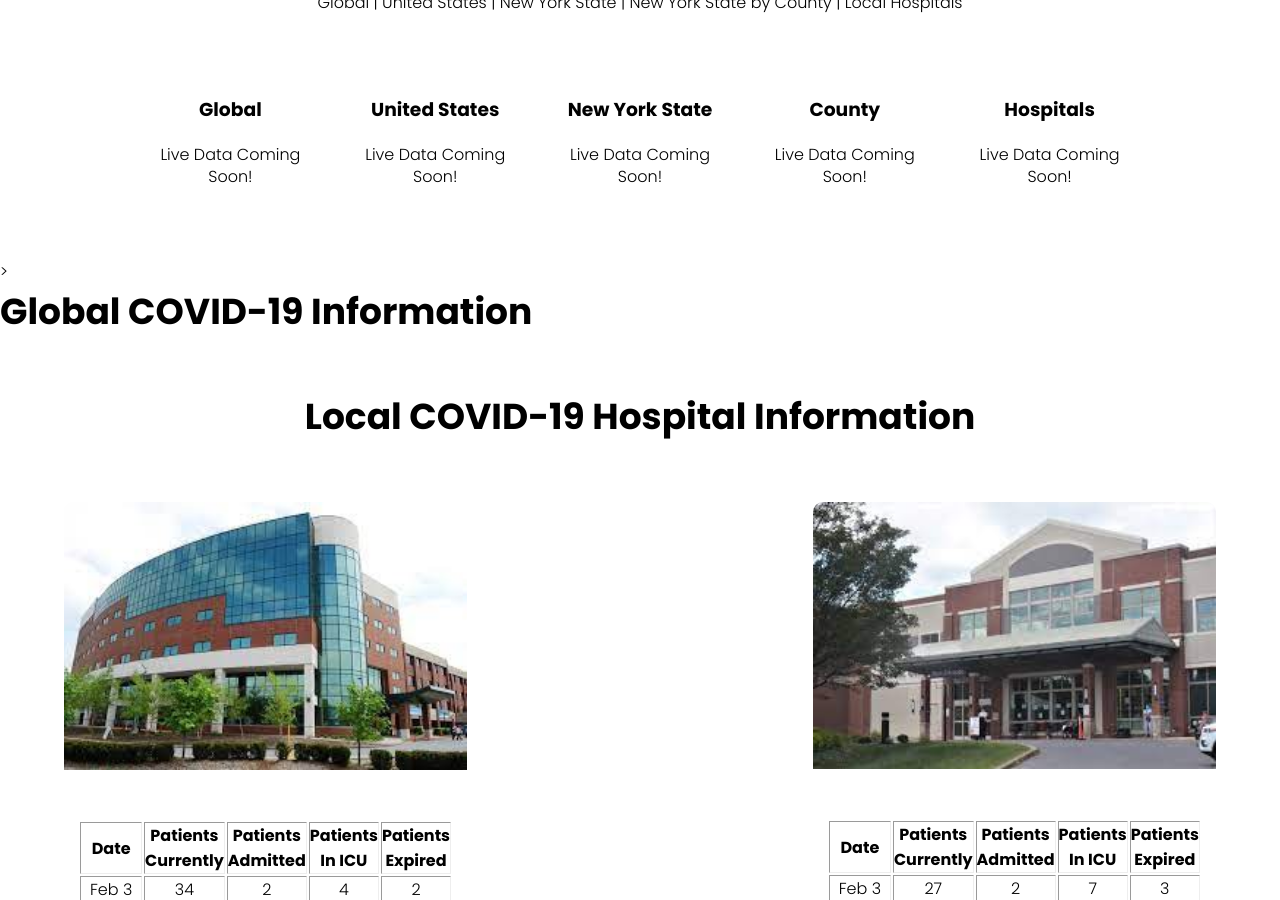
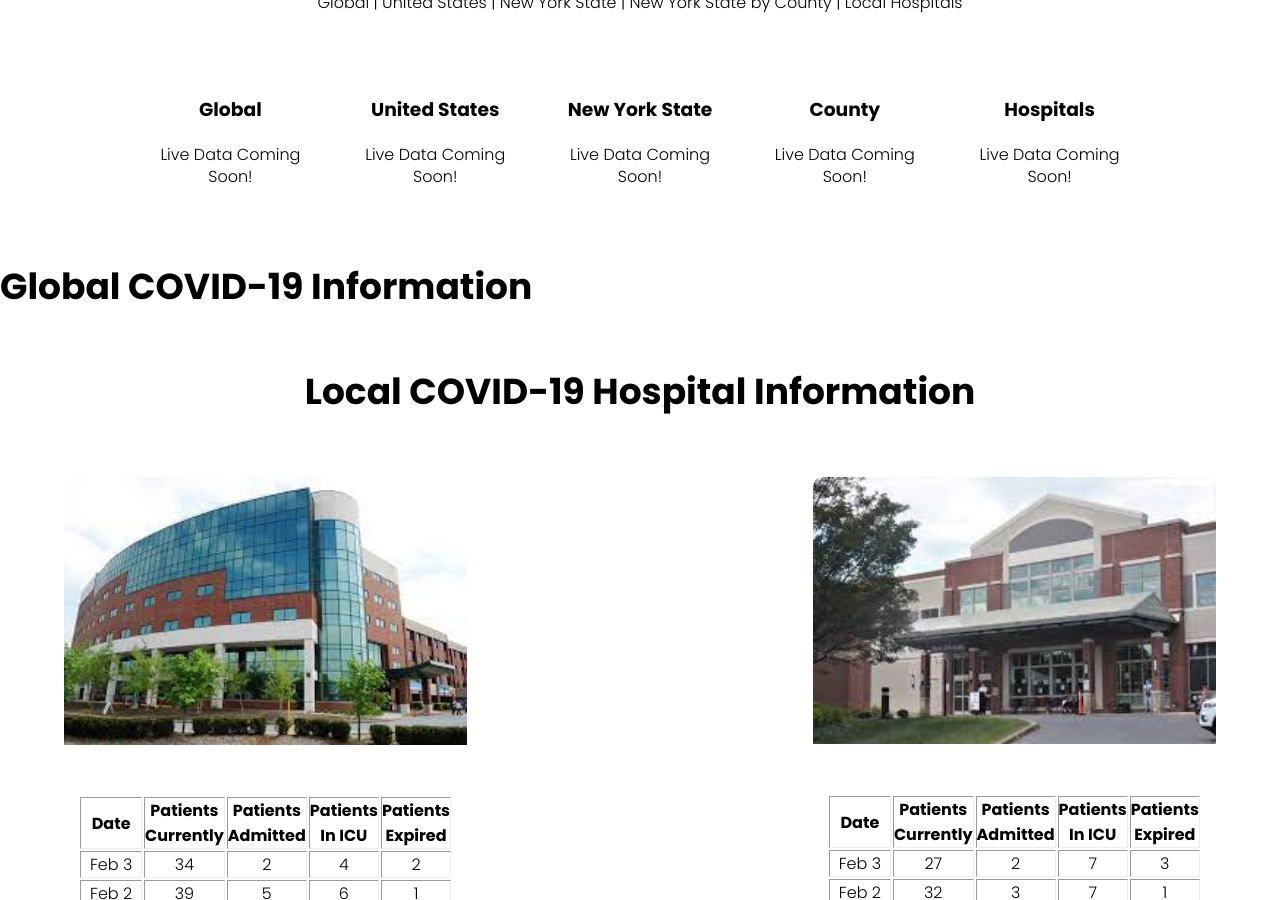
Before and after one commit to Pasin3ru/Tracking-COVID-19, a Jekyll site: the page built from index.html, in a window 1280 px wide and 900 px high, scrolled down 1023 px. Built offline with Jekyll 4.4.1, drawn with Linux system fonts in a browser that asks for light colours.

Commit message:
Fix mistake

```diff
--- a/index.html
+++ b/index.html
@@ -28,7 +28,7 @@
             <p>Live Data Coming Soon!</p>
         </div>
     </div>
-</section class="global_data">>
+</section class="global_data">
     <h1>Global COVID-19 Information</h1>
 <section>
 
```
